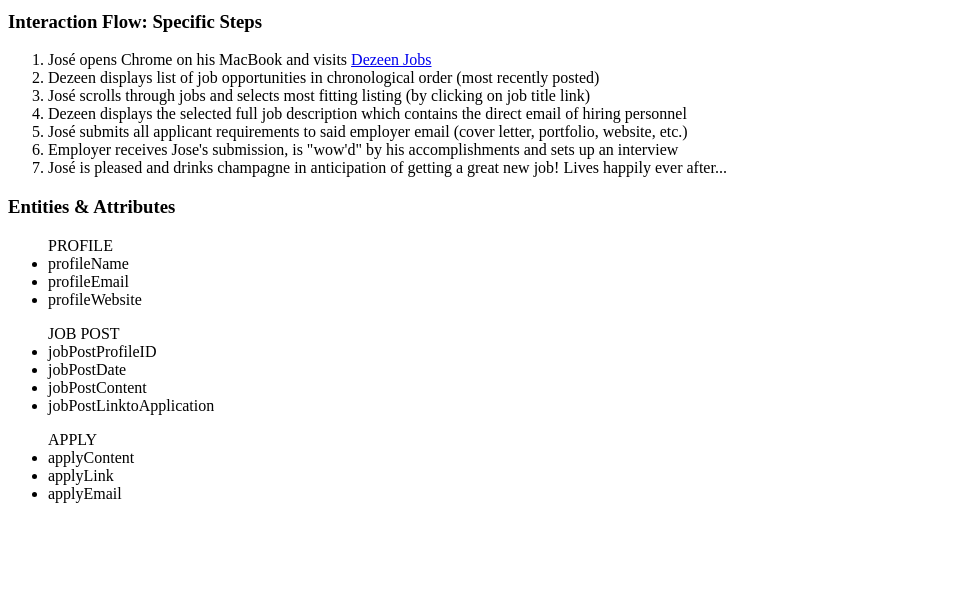
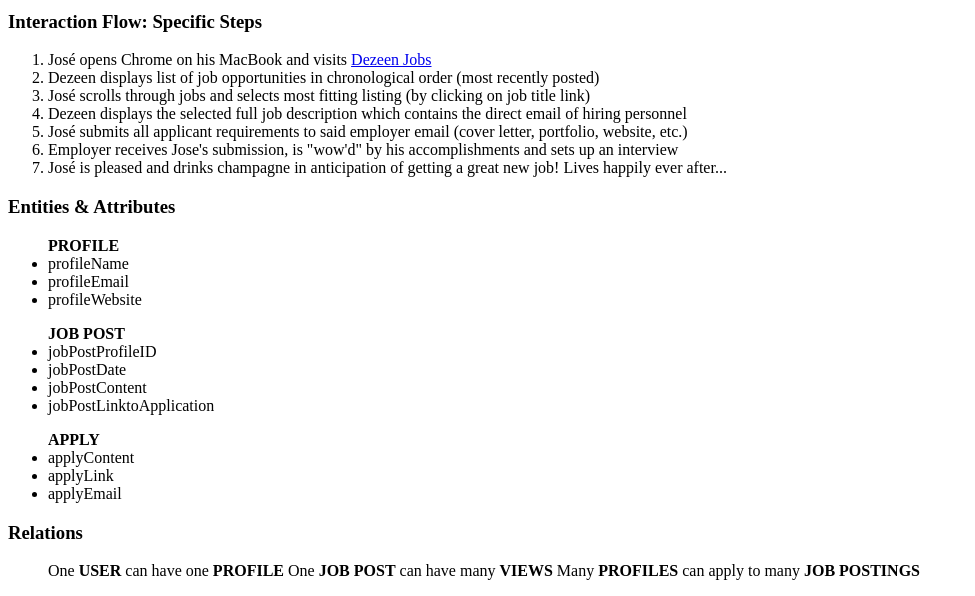
Before and after one commit to QUAY17/dezeen-applying-for-job-posting, a PHP site: page / in a window 1280 px wide. Shown: the part 1315-1911 px from the top of the page, without its empty margins (0-975 px from the left). Before the commit the page ends 1818 px from the top, so only its background shows below. Run offline with PHP 8.4, Linux system fonts and the light colour scheme.

Commit message:
committing relations

```diff
--- a/index.php
+++ b/index.php
@@ -41,23 +41,30 @@
 					<li>Jos&eacute; is pleased and drinks champagne in anticipation of getting a great new job! Lives happily ever after...</li>
 				</ol>
 			<h3>Entities & Attributes</h3>
-				<ul>PROFILE
+				<ul><b>PROFILE</b>
 						<li>profileName</li>
 						<li>profileEmail</li>
 						<li>profileWebsite</li>
 				</ul>
-				<ul>JOB POST
+				<ul><b>JOB POST</b>
 					<li>jobPostProfileID</li>
 					<li>jobPostDate</li>
 					<li>jobPostContent</li>
 					<li>jobPostLinktoApplication</li>
 				</ul>
 				<ul>
-					APPLY
+					<b>APPLY</b>
 					<li>applyContent</li>
 					<li>applyLink</li>
 					<li>applyEmail</li>
 				</ul>
+			<h3>Relations</h3>
+			<ul>
+				One <b>USER</b> can have one <b>PROFILE</b>
+				One <b>JOB POST</b> can have many <b>VIEWS</b>
+				Many <b>PROFILES</b> can apply to many <b>JOB POSTINGS</b>
+			</ul>
+
 		</main>
 		</body>
 </html>
```
